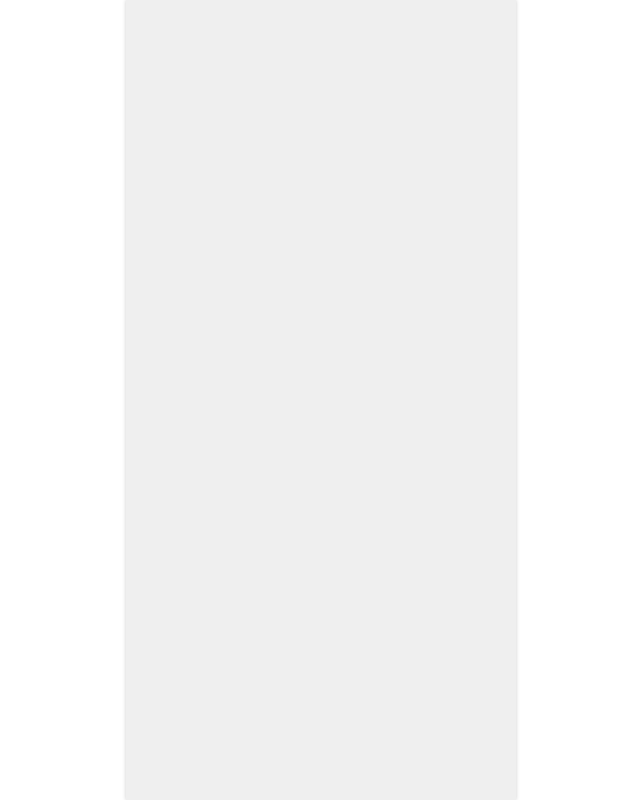
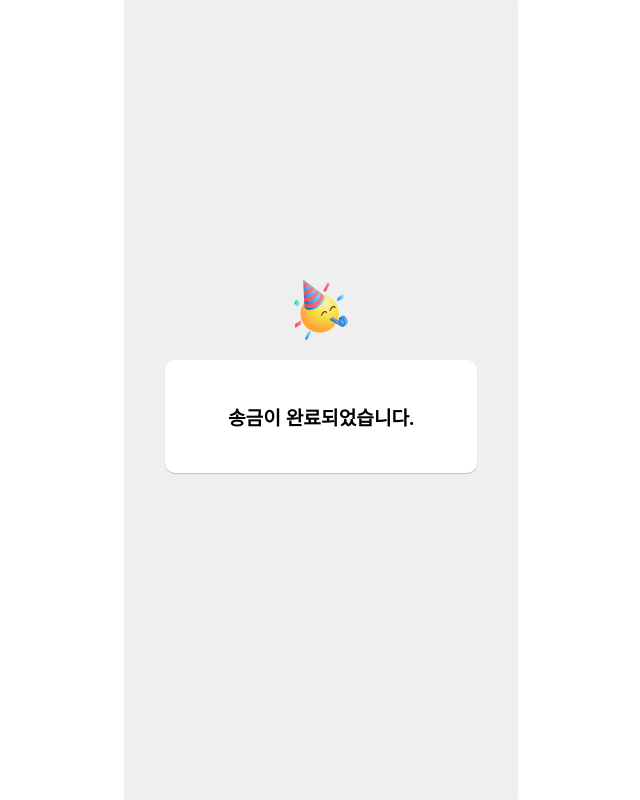
Before and after one commit to BNK-Sys/whisper, a React (Vite) app in the folder frontend/: page /compeletion in a window 1280 px wide. Before the commit this address had no page. Shown: the whole page, without its empty margins (572-1212 px from the left). Built offline with nearby package versions, Linux system fonts and the light colour scheme.

Commit message:
feat: 송금완료 UI 추가

```diff
--- a/frontend/src/App.jsx
+++ b/frontend/src/App.jsx
@@ -8,6 +8,7 @@ import FindAccountPage from './pages/FindAccountPage';
 import AccountCheckPage from './pages/AccountCheckPage';
 import TransferPage from './pages/TransferPage';
 import TransferCheckPage from './pages/TransferCheckPage';
+import Compelete from './pages/Compelete';
 
 function App() {
 
@@ -32,6 +33,8 @@ function App() {
             <Route path='/find/transfer' element={<TransferPage/>}></Route>
             {/* 송금금액확인페이지 */}
             <Route path='/check/transfer' element={<TransferCheckPage/>}></Route>
+            {/* 송금완료페이지 */}
+            <Route path='/compeletion' element={<Compelete/>}></Route>
           </Routes>
         </Router>
         </div>
--- /dev/null
+++ b/frontend/src/component/compelete-page/CompeleteContent.css
@@ -0,0 +1,22 @@
+.compelete_wrapper {
+    display: flex;
+    width: 80%;
+    margin: 0 auto;
+    height: 60px;
+    justify-content: center;
+    align-items: center;
+    margin-bottom: 20px;
+}
+
+.compelete_content {
+    display: flex;
+    justify-content: center;
+    align-items: center;
+    min-height: 93px;
+    background-color: #fff;
+    border-radius: 10px;
+    box-shadow: 0 1px 1px rgba(0, 0, 0, 0.2);
+    font-size: 1.2rem;
+    font-weight: 600;
+    padding: 10px 15px;
+}
--- /dev/null
+++ b/frontend/src/component/compelete-page/CompeleteContent.jsx
@@ -0,0 +1,18 @@
+import React from 'react'
+import Celebration from "../../assets/celebration.png";
+import "./CompeleteContent.css"
+
+const CompeleteContent = () => {
+  return (
+    <div>
+        <div className='compelete_wrapper'>
+            <img src={Celebration} width={60} height={60} />
+        </div>
+        <div className='compelete_content'>
+            송금이 완료되었습니다.
+        </div>
+    </div>
+  )
+}
+
+export default CompeleteContent
--- a/frontend/src/pages/Compelete.jsx
+++ b/frontend/src/pages/Compelete.jsx
@@ -0,0 +1,14 @@
+import React from 'react'
+import CompeleteContent from '../component/compelete-page/CompeleteContent';
+
+const Compelete = () => {
+  return (
+    <div>
+      <div style={{width: "80%", margin: "280px auto"}}>
+        <CompeleteContent/>
+      </div>
+    </div>
+  )
+}
+
+export default Compelete
```
Also changed, not shown: frontend/src/assets/celebration.png (added).
